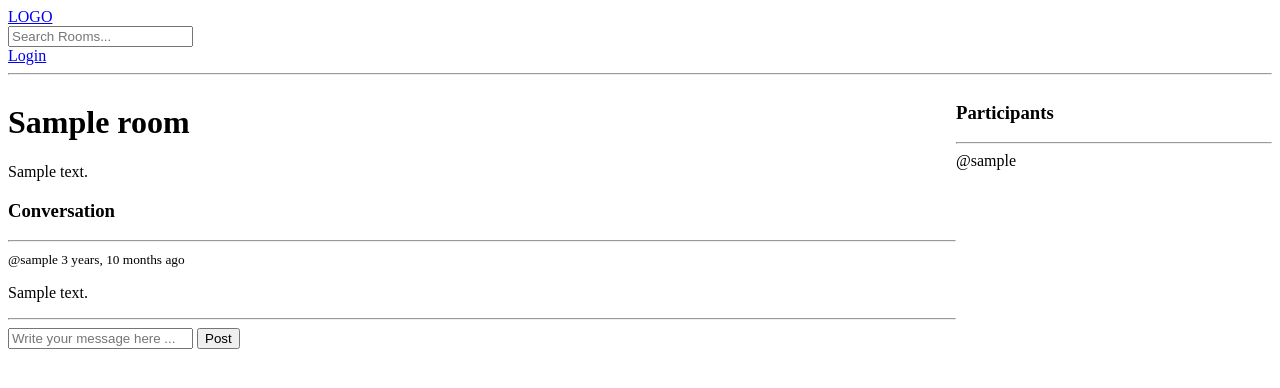
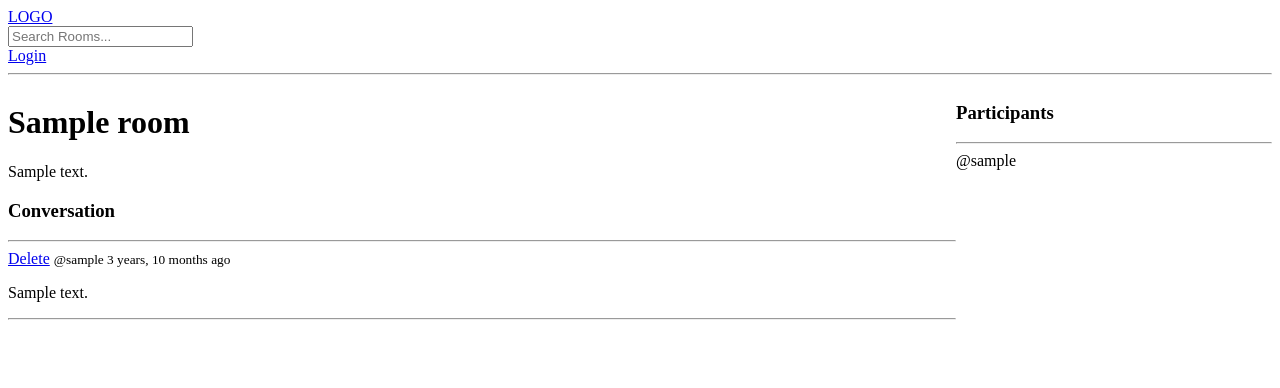
Before and after one commit to pal5/discord-clone, a Django app: page /room/1 in a window 1280 px wide. Shown: the top 388 px of the page. Run offline with Django 4.2, Linux system fonts and the light colour scheme; tables that the repository leaves empty hold one stand-in row (values such as "Sample post").

Commit message:
fix: allow posting messages in a room only if user is authenticated

```diff
--- a/base/templates/base/room.html
+++ b/base/templates/base/room.html
@@ -16,12 +16,14 @@
             <hr>
             {% for message in room_messages %}
             <div>
+                <a href={% url 'delete-message' %}>Delete</a>
                 <small>@{{message.user}} {{message.created | timesince }} ago</small>
                 <p>{{message.body}}</p>
             </div>
             <hr>
             {%endfor%}
         </div>
+        {% if request.user.is_authenticated %}
         <div class="message-form">
             <form method="POST" action="">
                 {% csrf_token %}
@@ -29,6 +31,7 @@
                 <input type="submit" value="Post" />
             </form>
         </div>
+        {% endif %}
     </div>
     <div>
         <h3>Participants</h3>
```
